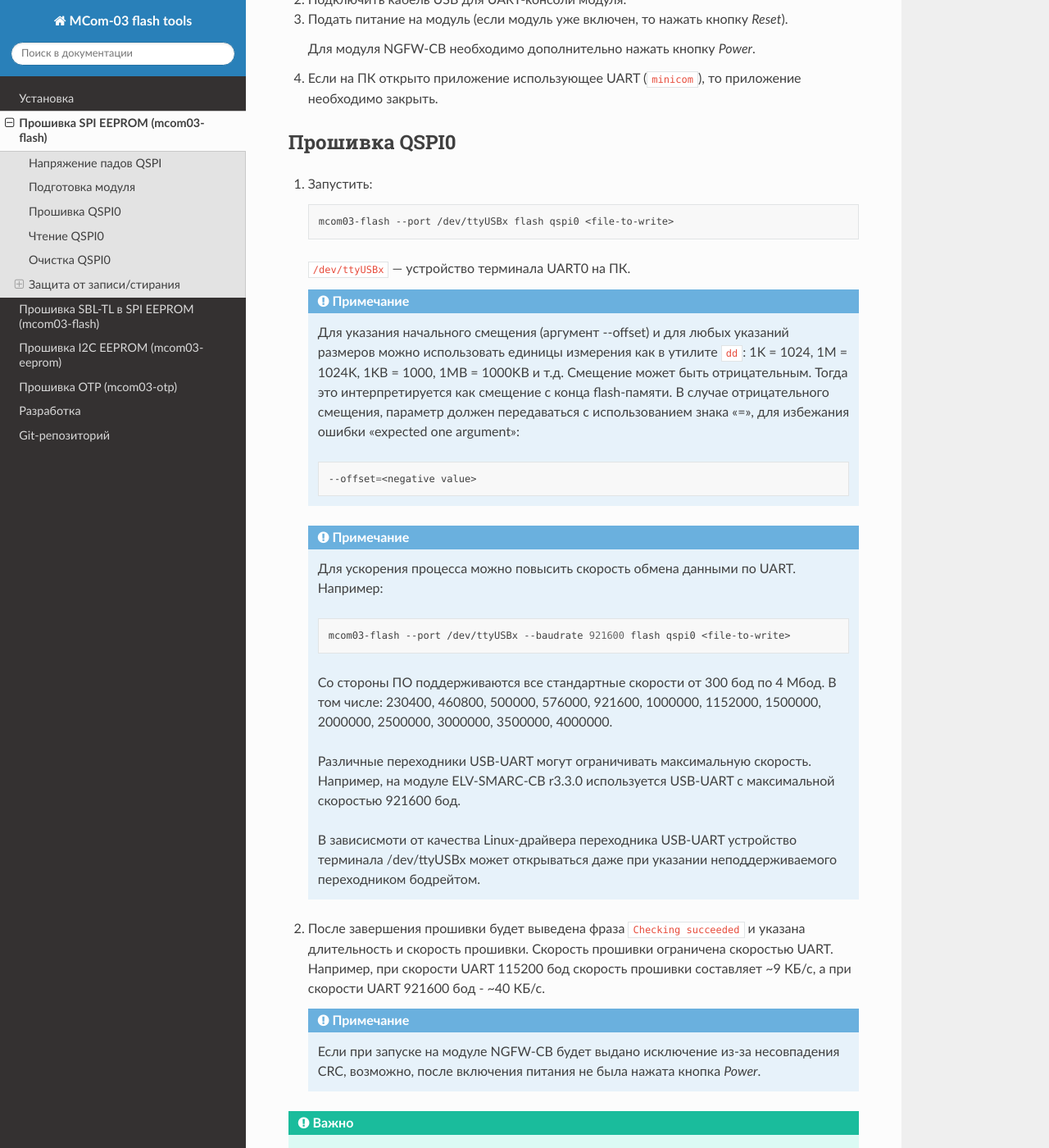
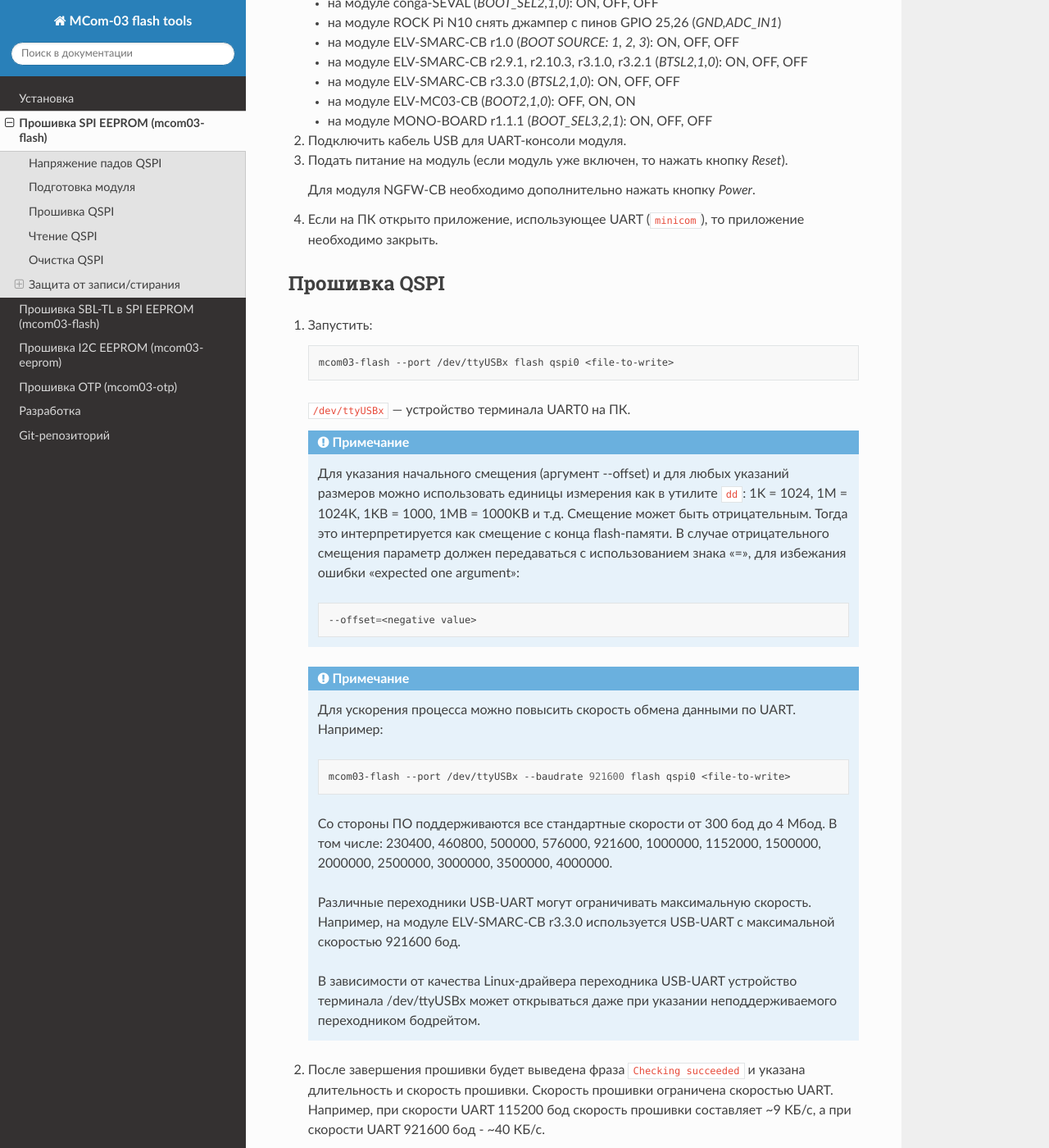
Before and after one commit to elvees/mcom03-flash-tools, a Sphinx documentation site: the page built from docs/mcom03-flash.rst, in a window 1280 px wide and 1400 px high, scrolled down 1438 px. Shown: the whole window at 82% size. Built offline with Sphinx 7.4.7 and the Read the Docs theme 3.1.0, drawn with Linux system fonts in a browser that asks for light colours; the version number could not be read and is left out; some of the changed text lies outside the part shown.

```diff
--- a/docs/mcom03-flash.rst
+++ b/docs/mcom03-flash.rst
@@ -60,10 +69,12 @@ QSPI1 утилита настраивает режим 3.3 В. Для QSPI0 да
 
    Для модуля NGFW-CB необходимо дополнительно нажать кнопку *Power*.
 
-#. Если на ПК открыто приложение использующее UART (``minicom``), то приложение необходимо закрыть.
+#. Если на ПК открыто приложение, использующее UART (``minicom``), то приложение необходимо закрыть.
 
-Прошивка QSPI0
-==============
+.. _mcom03-flash-flash:
+
+Прошивка QSPI
+=============
 
 #. Запустить::
 
@@ -74,7 +85,7 @@ QSPI1 утилита настраивает режим 3.3 В. Для QSPI0 да
    .. note:: Для указания начального смещения (аргумент \--offset) и для любых указаний размеров
       можно использовать единицы измерения как в утилите ``dd``: 1K = 1024, 1M = 1024K, 1KB = 1000,
       1MB = 1000KB и т.д. Смещение может быть отрицательным. Тогда это интерпретируется как
-      смещение с конца flash-памяти. В случае отрицательного смещения, параметр должен передаваться
+      смещение с конца flash-памяти. В случае отрицательного смещения параметр должен передаваться
       с использованием знака "=", для избежания ошибки "expected one argument"::
 
          --offset=<negative value>
@@ -83,14 +94,14 @@ QSPI1 утилита настраивает режим 3.3 В. Для QSPI0 да
 
         mcom03-flash --port /dev/ttyUSBx --baudrate 921600 flash qspi0 <file-to-write>
 
-      Со стороны ПО поддерживаются все стандартные скорости от 300 бод по 4 Мбод. В том числе:
+      Со стороны ПО поддерживаются все стандартные скорости от 300 бод до 4 Мбод. В том числе:
       230400, 460800, 500000, 576000, 921600, 1000000, 1152000, 1500000, 2000000, 2500000, 3000000,
       3500000, 4000000.
 
       Различные переходники USB-UART могут ограничивать максимальную скорость. Например, на модуле
       ELV-SMARC-CB r3.3.0 используется USB-UART с максимальной скоростью 921600 бод.
 
-      В зависисмоти от качества Linux-драйвера переходника USB-UART устройство терминала
+      В зависимости от качества Linux-драйвера переходника USB-UART устройство терминала
       /dev/ttyUSBx может открываться даже при указании неподдерживаемого переходником бодрейтом.
 
 #. После завершения прошивки будет выведена фраза ``Checking succeeded`` и указана длительность и
@@ -112,8 +123,14 @@ QSPI1 утилита настраивает режим 3.3 В. Для QSPI0 да
    * на модуле ELV-MC03-CB (*BOOT2,1,0*): OFF, OFF, OFF
    * на модуле MONO-BOARD r1.1.1 (*BOOT_SEL3,2,1*): ON, ON, ON
 
-Чтение QSPI0
-============
+Справочник:
+
+.. command-output:: mcom03-flash flash --help
+
+.. _mcom03-flash-read:
+
+Чтение QSPI
+===========
 
 Для чтения образа используется команда read утилиты mcom03-flash::
 
@@ -124,8 +141,14 @@ QSPI1 утилита настраивает режим 3.3 В. Для QSPI0 да
 
   mcom03-flash --port /dev/ttyUSB0 read qspi0 new-file.img 256K
 
-Очистка QSPI0
-=============
+Справочник:
+
+.. command-output:: mcom03-flash read --help
+
+.. _mcom03-flash-erase:
+
+Очистка QSPI
+============
 
 Для очистки памяти используется команда erase утилиты mcom03-flash::
 
```
Also changed, not shown: other parts of docs/mcom03-flash.rst (+27 -6 lines), docs/mcom03-eeprom.rst (+38 -8 lines), docs/mcom03-flash-tl.rst (+25 -4 lines), .pre-commit-config.yaml.
